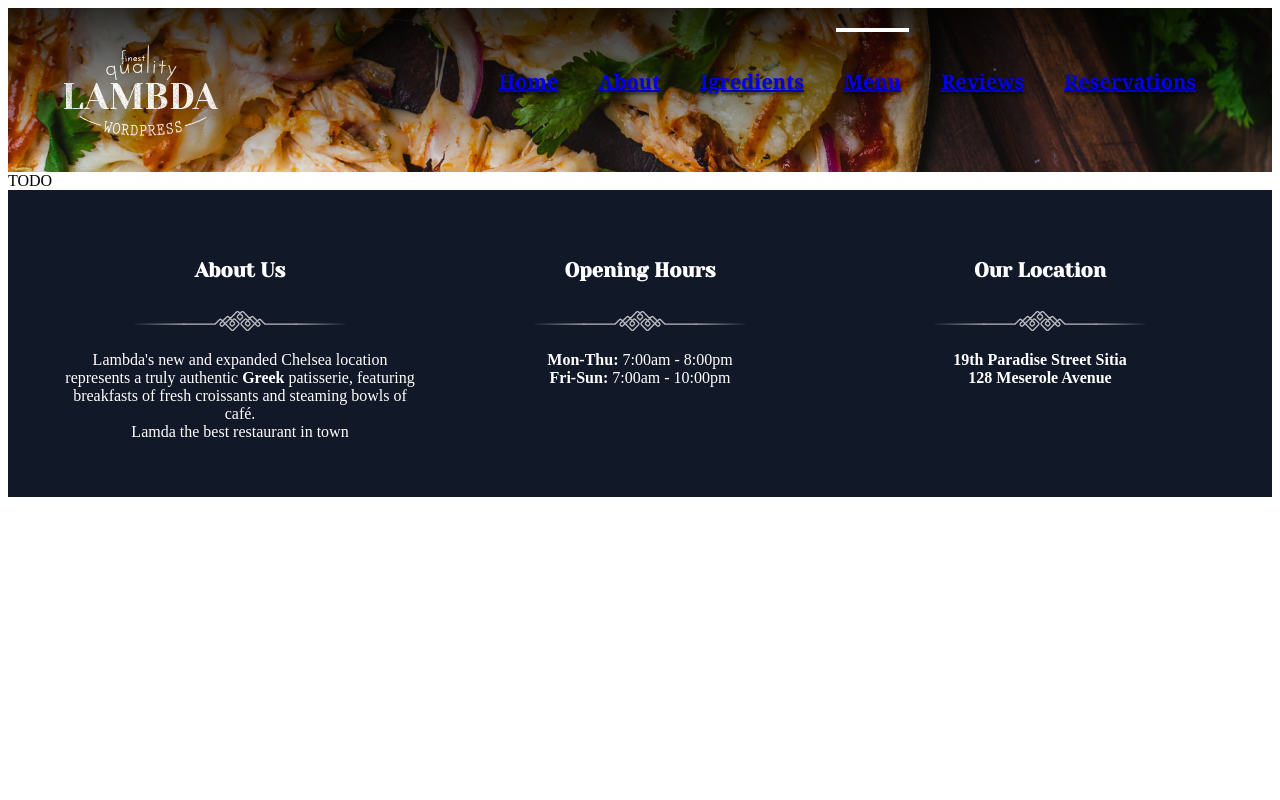
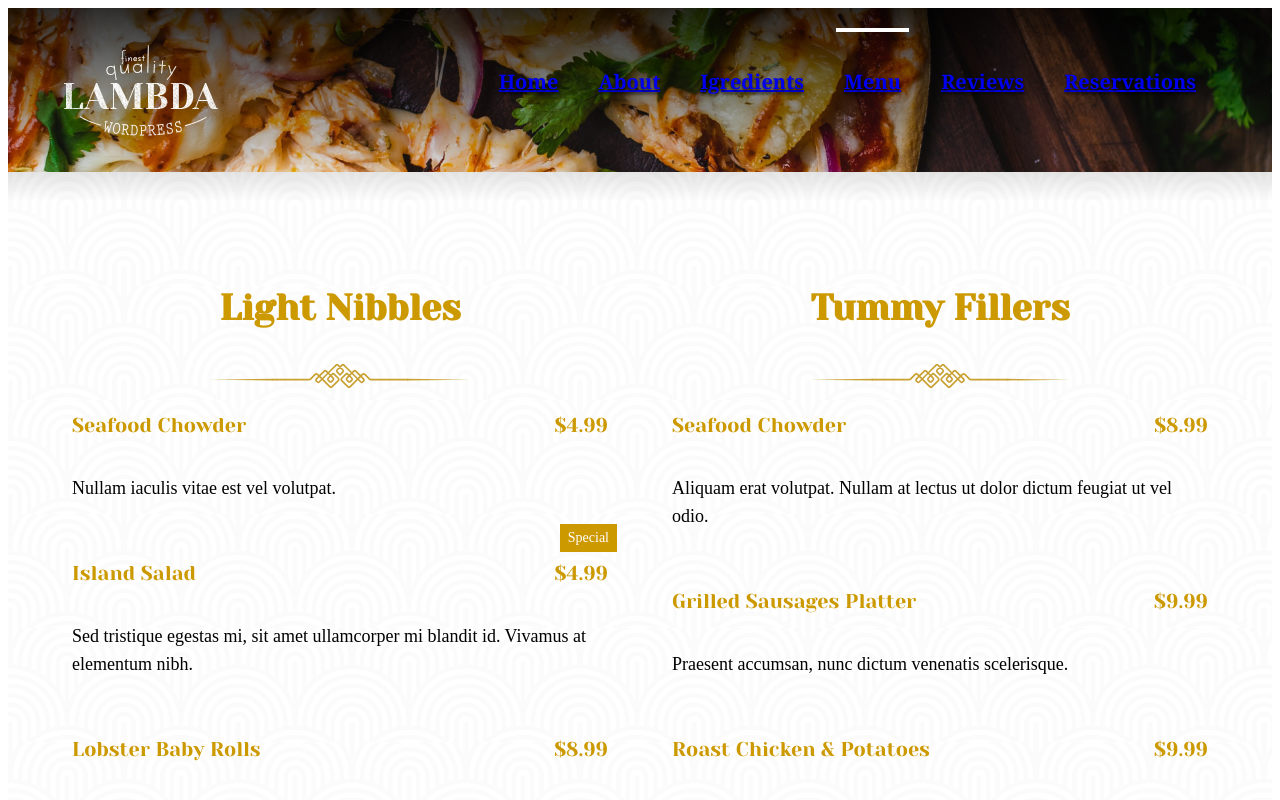
Before and after one commit to alestrunda/restaurant-next, a Next.js app: page /menu in a window 1280 px wide. Shown: the top 800 px of the page. Built offline with nearby package versions, Linux system fonts and the light colour scheme.

Commit message:
add menu page content

```diff
--- a/pages/menu.js
+++ b/pages/menu.js
@@ -1,11 +1,12 @@
 import Header from "../components/Header";
 import Page from "../components/Page";
 import Footer from "../sections/Footer";
+import MenuSection from "../sections/Menu";
 
 const Menu = () => (
   <Page>
     <Header />
-    TODO
+    <MenuSection />
     <Footer />
   </Page>
 );
```
